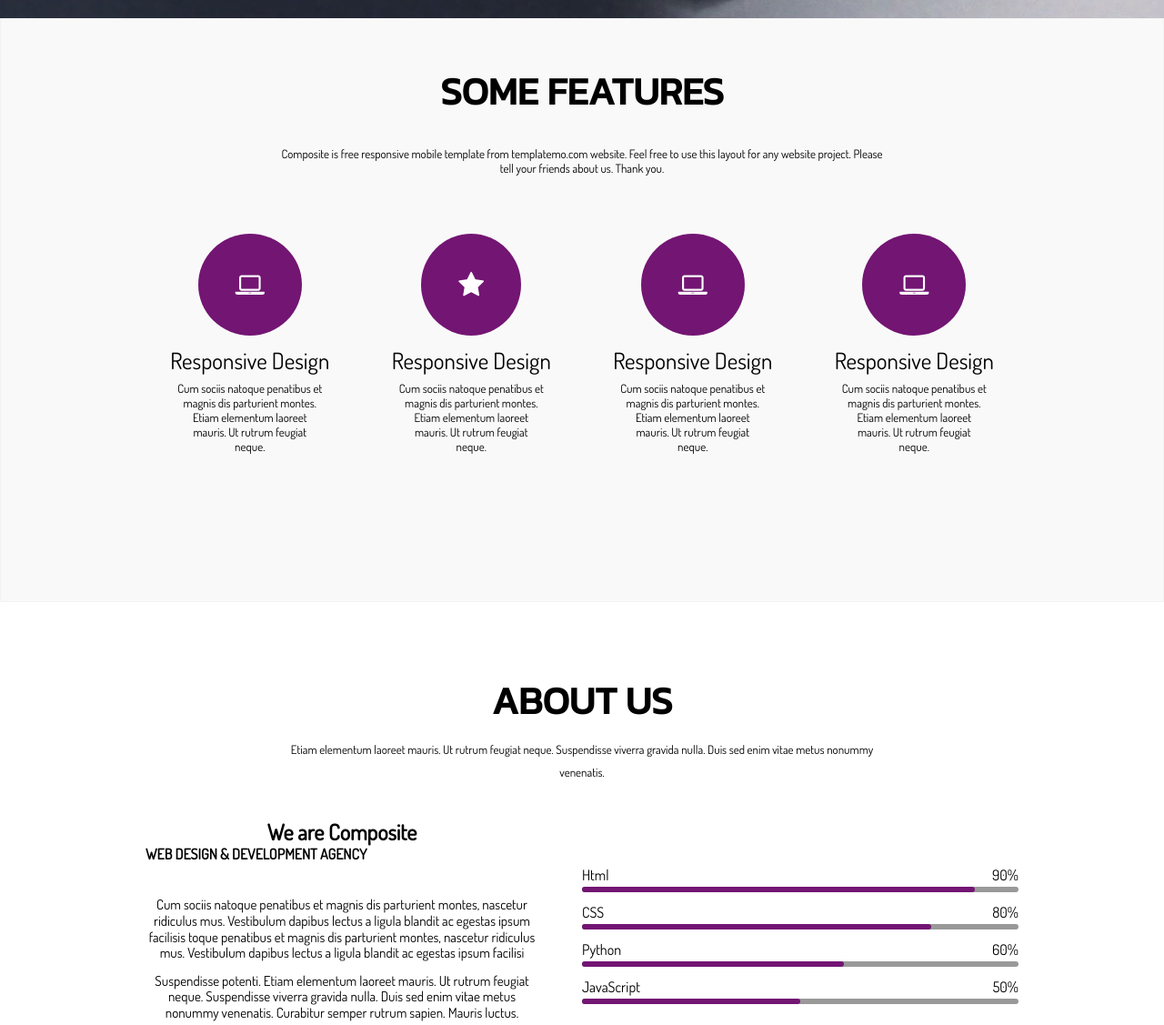
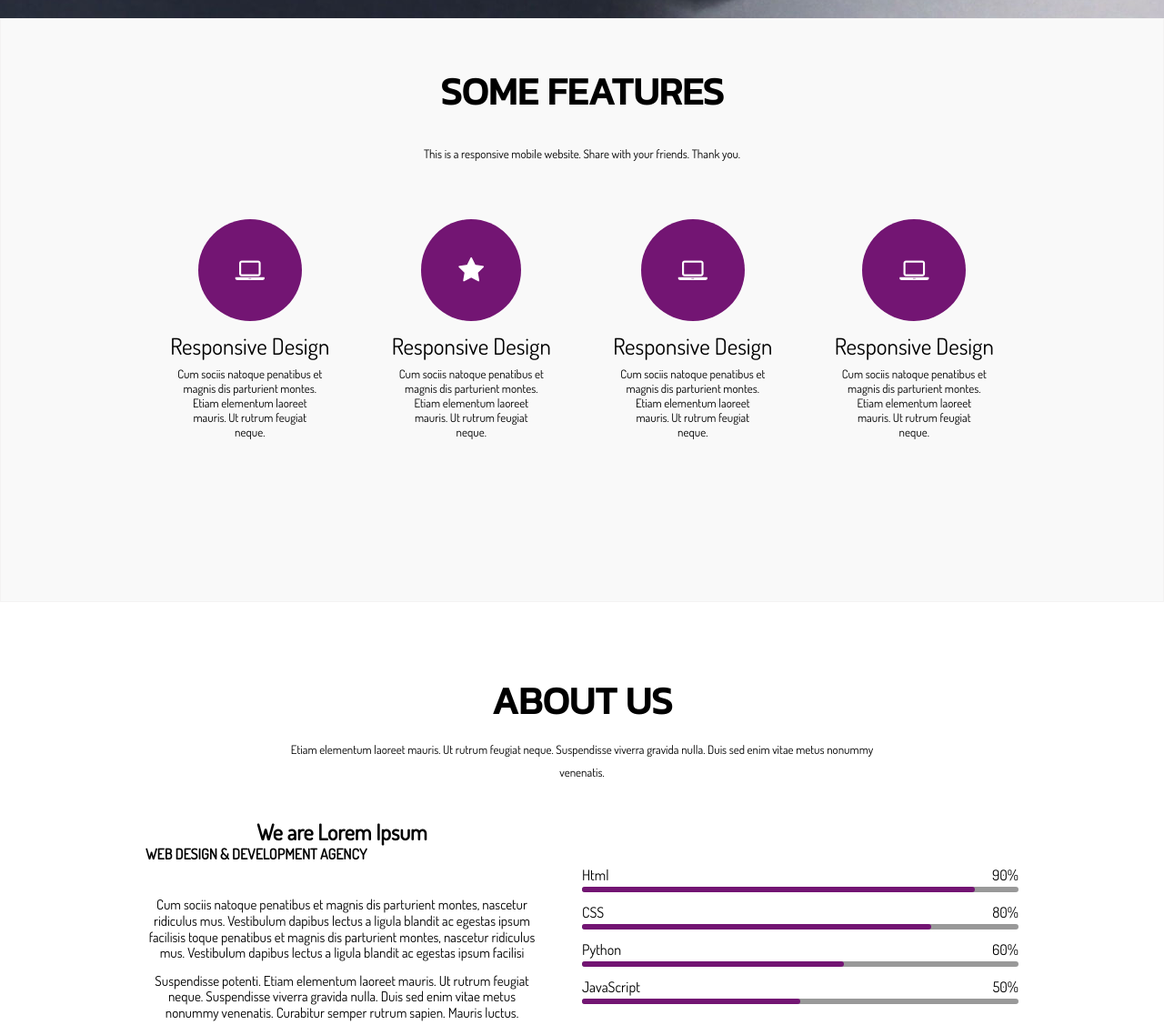
Before and after one commit to dipanbhusal/portfolio-site-clone-, a plain HTML site: page index.html in a window 1280 px wide. Shown: the part 780-1907 px from the top of the page at 91% size. Drawn offline with nearby package versions, Linux system fonts and the light colour scheme.

Commit message:
Update index.html

```diff
--- a/index.html
+++ b/index.html
@@ -44,8 +44,7 @@
         <div class="container">
             <div class="features-content">
                 <h2>Some features</h2>
-                <p>Composite is free responsive mobile template from templatemo.com website. Feel free to use this
-                    layout for any website project. Please tell your friends about us. Thank you.</p>
+                <p>This is a responsive mobile website. Share with your friends. Thank you.</p>
                 <div class="content-flex">
                     <div class="column">
                         <div class="feature-column">
@@ -114,7 +113,7 @@
                     enim vitae metus nonummy venenatis.</p>
                 <div class="about-column">
                     <div class="info-about">
-                        <h2>We are Composite</h2>
+                        <h2>We are Lorem Ipsum</h2>
                         <h4>WEB DESIGN & DEVELOPMENT AGENCY </h4>
 
                         <div class="info-p">
```
